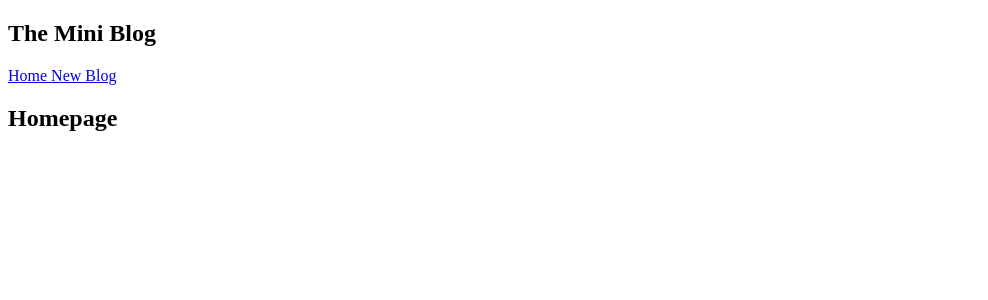
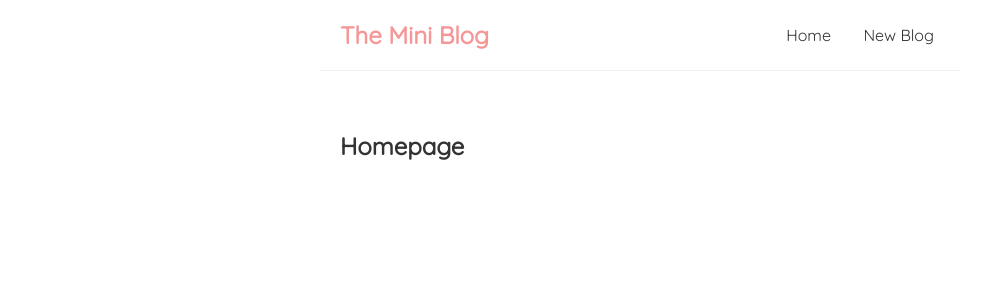
Before and after one commit to rmora101/mini-blog, a React (Create React App) app: page / in a window 1280 px wide. Shown: the top 300 px of the page, without its empty margins (0-988 px from the left). Built offline with nearby package versions, Linux system fonts and the light colour scheme.

Commit message:
added style css to page

```diff
--- a/src/index.css
+++ b/src/index.css
@@ -1,2 +1,41 @@
 
 @import url('https://fonts.googleapis.com/css2?family=Quicksand&display=swap');
+
+* {
+    margin: 0;
+    font-family: "Quicksand";
+    color: #333;
+}
+
+.navbar{
+    padding: 20px;
+    display: flex;
+    align-items: center;
+    max-width: 600px;
+    margin: 0 auto;
+    border-bottom: 1px solid #f2f2f2;
+}
+
+.navbar h1{
+    color: #f59797;
+}
+
+.navbar .links{
+    margin-left: auto;
+}
+
+.navbar a{
+    padding: 6px;
+    margin-left: 16px;
+    text-decoration: none;
+}
+
+.navbar a:hover{
+    color: #f59797;
+}
+
+.content{
+    max-width: 600px;
+    margin: 40px auto;
+    padding: 20px;
+}
--- a/src/index.js
+++ b/src/index.js
@@ -2,7 +2,7 @@
 import ReactDOM from 'react-dom/client';
 import './index.css';
 import App from './App';
-import reportWebVitals from './reportWebVitals';
+// import reportWebVitals from './reportWebVitals';
 
 const root = ReactDOM.createRoot(document.getElementById('root'));
 root.render(
@@ -14,4 +14,4 @@
 // If you want to start measuring performance in your app, pass a function
 // to log results (for example: reportWebVitals(console.log))
 // or send to an analytics endpoint. Learn more: https://bit.ly/CRA-vitals
-reportWebVitals();
+// reportWebVitals();
```
